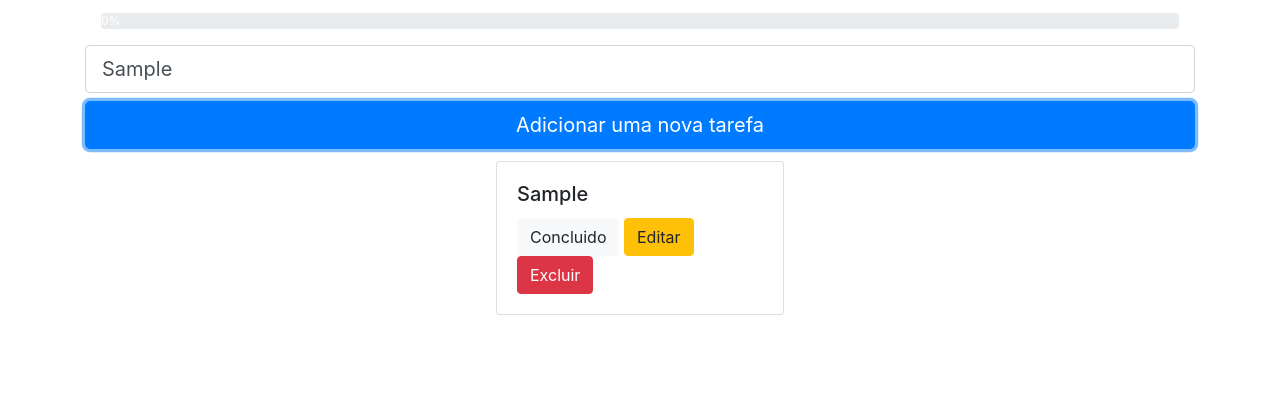
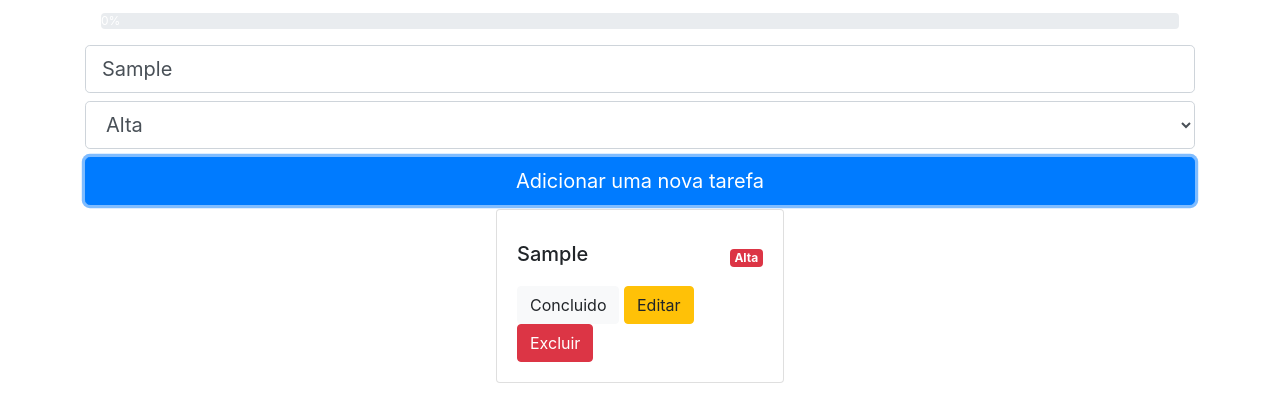
Before and after one commit to kleberMRocha/Todo-List-knockoutJs, a plain HTML site: page index.html in a window 1280 px wide. Both pictures are taken after typing "Sample" into the empty fields and a click on the button "Adicionar uma nova tarefa". Shown: the part 285-704 px from the top of the page. Drawn offline with nearby package versions, Linux system fonts and the light colour scheme.

Commit message:
Add tag prioridades das tarefas

```diff
--- a/index.html
+++ b/index.html
@@ -52,6 +52,16 @@
         placeholder="Titulo Tarefa"
         data-bind="value: taskName"
       />
+      <select
+        class="form-control form-control-lg mt-2 mb-2"
+        type="text"
+        placeholder="Titulo Tarefa"
+        data-bind="value: type"
+      >
+        <option value="Alta">Alta</option>
+        <option value="Média">Média</option>
+        <option value="Baixa">Baixa</option>
+      </select>
       <button
         type="button"
         data-bind="click:  function() { addTask() }"
@@ -145,6 +155,16 @@
                     class="form-control"
                     data-bind="value: $root.taskToEdit().name"
                   />
+                  <select
+                    class="form-control form-control-lg mt-2 mb-2"
+                    type="text"
+                    placeholder="Titulo Tarefa"
+                    data-bind="value: $root.taskToEdit().tipo"
+                  >
+                    <option value="Alta">Alta</option>
+                    <option value="Média">Média</option>
+                    <option value="Baixa">Baixa</option>
+                  </select>
                 </div>
                 <div class="modal-footer">
                   <button
@@ -160,7 +180,8 @@
                     data-bind="click: function() {
                       $root.editTask(
                         $root.taskToEdit().id,
-                        $root.taskToEdit().name
+                        $root.taskToEdit().name,
+                        $root.taskToEdit().tipo
                       )}"
                     data-dismiss="modal"
                   >
@@ -170,8 +191,18 @@
               </div>
             </div>
           </div>
+          <div class="titleTask">
+            <h5 class="card-title" data-bind="text: $data.name"></h5>
+            <span
+              data-bind="text: $data.tipo,
+              class: $data.tipo === 'Alta'
+              ? 'badge badge-danger'
+              :  $data.tipo === 'Média'
+              ? 'badge badge-warning'
+              : 'badge badge-info' "
+            ></span>
+          </div>
 
-          <h5 class="card-title" data-bind="text: $data.name"></h5>
           <button
             data-bind="
             class: $data.isCompleted ? 'btn btn-success' : 'btn btn-light',
--- a/style.css
+++ b/style.css
@@ -16,3 +16,13 @@ h2 {
 .hidden {
   display: none;
 }
+.titleTask {
+  display: flex;
+  justify-content: space-between;
+  align-items: center;
+  margin: 8px 0;
+}
+
+.titleTask h5 {
+  margin-top: 4px;
+}
--- a/todo.js
+++ b/todo.js
@@ -17,13 +17,15 @@ function viewModel() {
 
     return concluidas ? Math.floor((concluidas * 100) / totalTarefas) : 0;
   });
-  self.taskName = ko.observable();
+  self.taskName = ko.observable('');
+  self.type = ko.observable('');
   self.addTask = function () {
     if (self.setError()) return;
 
     var task = {
       id: self.tasks().length,
       name: self.taskName(),
+      tipo: self.type(),
       isCompleted: false,
     };
 
@@ -59,6 +61,7 @@ function viewModel() {
         self.tasks()[i] = {
           id: id,
           name: self.tasks()[i].name,
+          tipo: self.tasks()[i].tipo,
           isCompleted: !self.tasks()[i].isCompleted,
         };
       }
@@ -66,7 +69,7 @@ function viewModel() {
     }
     self.tasks(updatedArray);
   };
-  self.editTask = function (id, nome) {
+  self.editTask = function (id, nome, tipo) {
     var updatedArray = [];
 
     for (let i = 0; i < self.tasks().length; i++) {
@@ -74,6 +77,7 @@ function viewModel() {
         self.tasks()[i] = {
           id: id,
           name: nome,
+          tipo: tipo,
           isCompleted: self.tasks()[i].isCompleted,
         };
       }
```
